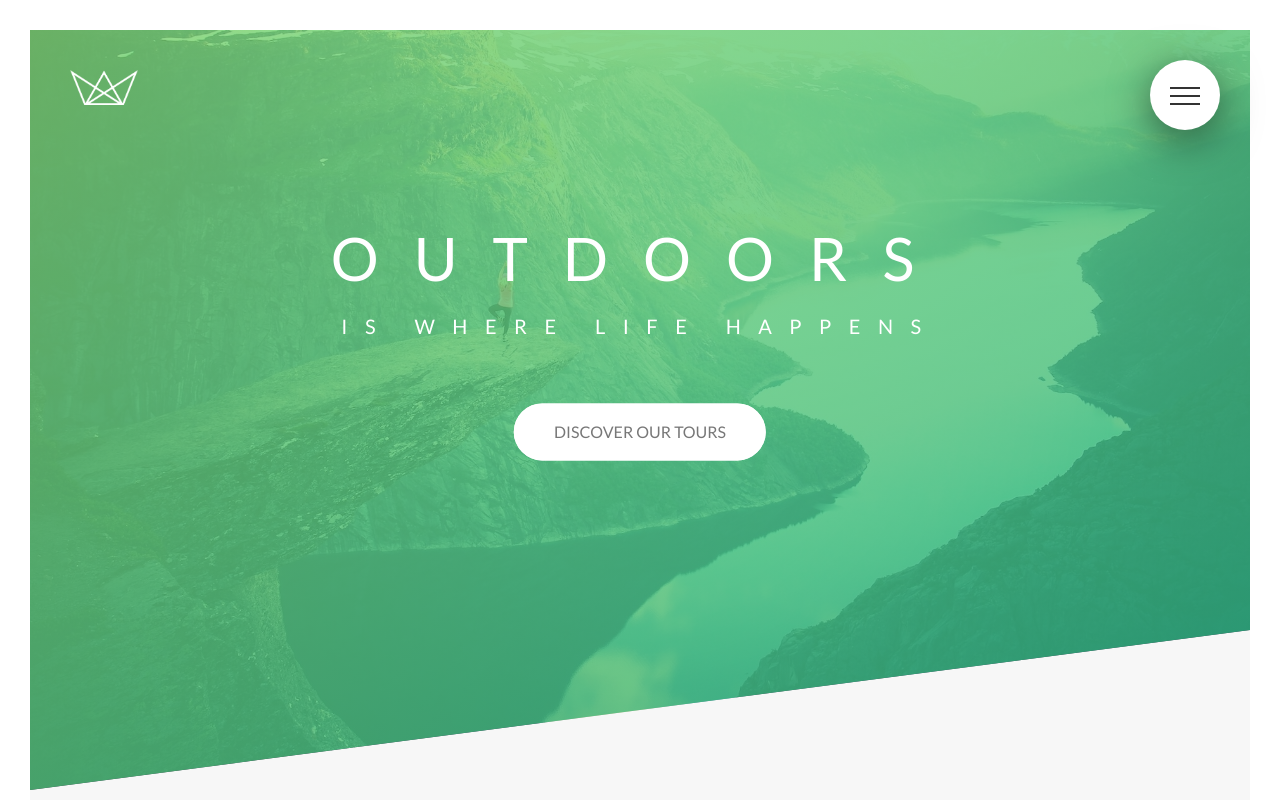
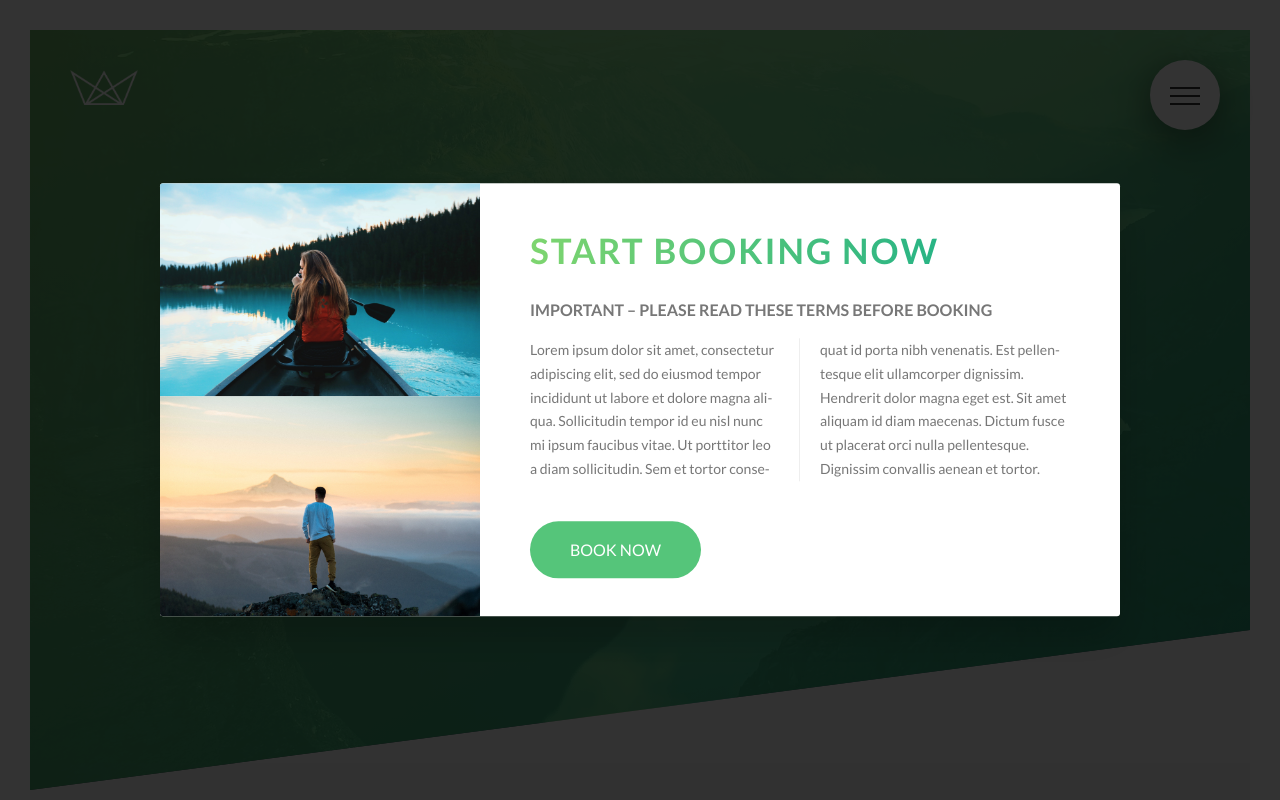
Before and after one commit to aminlotfi/Advance-CSS-Natours, a website: page index.html in a window 1280 px wide. Shown: the top 800 px of the page. Drawn offline with Linux system fonts and the light colour scheme.

Commit message:
Built Popup.

```diff
--- a/index.html
+++ b/index.html
@@ -354,6 +354,26 @@
     </div>
 </footer>
 
+<div class="popup">
+    <div class="popup__content">
+        <div class="popup__left">
+            <img src="img/nat-8.jpg" alt="Tour photo" class="popup__img">
+            <img src="img/nat-9.jpg" alt="Tour photo" class="popup__img">
+        </div>
+        <div class="popup__right">
+            <h2 class="heading-secondary u-margin-bottom-small">Start booking now</h2>
+            <h3 class="heading-tertiary u-margin-bottom-small">Important &ndash; Please read these terms before booking</h3>
+            <p class="popup__text">
+                Lorem ipsum dolor sit amet, consectetur adipiscing elit, sed do eiusmod tempor incididunt ut labore et
+                dolore magna aliqua. Sollicitudin tempor id eu nisl nunc mi ipsum faucibus vitae. Ut porttitor leo a
+                diam sollicitudin. Sem et tortor consequat id porta nibh venenatis. Est
+                pellentesque elit ullamcorper dignissim. Hendrerit dolor magna eget est. Sit amet aliquam id diam maecenas.
+                Dictum fusce ut placerat orci nulla pellentesque. Dignissim convallis aenean et tortor.
+            </p>
+            <a href="#" class="btn btn--green">Book now</a>
+        </div>
+    </div>
+</div>
 <!--
 <section class="grid-test">
     <div class="row">
--- a/sass/abstracts/_mixins.scss
+++ b/sass/abstracts/_mixins.scss
@@ -5,3 +5,10 @@
     clear: both;
   }
 }
+
+@mixin absCenter {
+  position: absolute;
+  top: 50%;
+  left: 50%;
+  transform: translate(-50%, -50%);
+}
--- /dev/null
+++ b/sass/components/_popup.scss
@@ -0,0 +1,55 @@
+.popup{
+  height: 100vh;
+  width: 100%;
+  position: fixed;
+  top: 0;
+  left: 0;
+  background-color: rgba($color-black, .8);
+  z-index: 50000;
+
+  &__content {
+    @include absCenter;
+
+    width: 75%;
+    background-color: $color-white;
+    border-radius: 3px;
+    box-shadow: 0 2rem 4rem rgba($color-black, .2);
+    display: table;
+    overflow: hidden;
+  }
+
+  &__left {
+    width: 33.333333%;
+    display: table-cell;
+  }
+
+  &__right {
+    width: 66.666667%;
+    display: table-cell;
+    vertical-align: middle;
+    padding: 3rem 5rem;
+  }
+
+  &__img {
+    width: 100%;
+    display: block;
+  }
+
+  &__text {
+    font-size: 1.4rem;
+    margin-bottom: 4rem;
+
+    -moz-column-count: 2;
+    -moz-column-gap: 4rem;
+    -moz-column-rule: 1px solid $color-gray-light-2;
+
+    column-count: 2;
+    column-gap: 4rem;
+    column-rule: 1px solid $color-gray-light-2;
+
+    -webkit-hyphens: auto;
+    -ms-hyphens: auto;
+    -moz-hyphens: auto;
+    hyphens: auto;
+  }
+}
--- a/sass/main.scss
+++ b/sass/main.scss
@@ -13,6 +13,7 @@
 @import "components/composition";
 @import "components/feature-box";
 @import "components/form";
+@import "components/popup";
 @import "components/story";
 
 @import "layout/footer";
```
Also changed, not shown: css/style.css.
